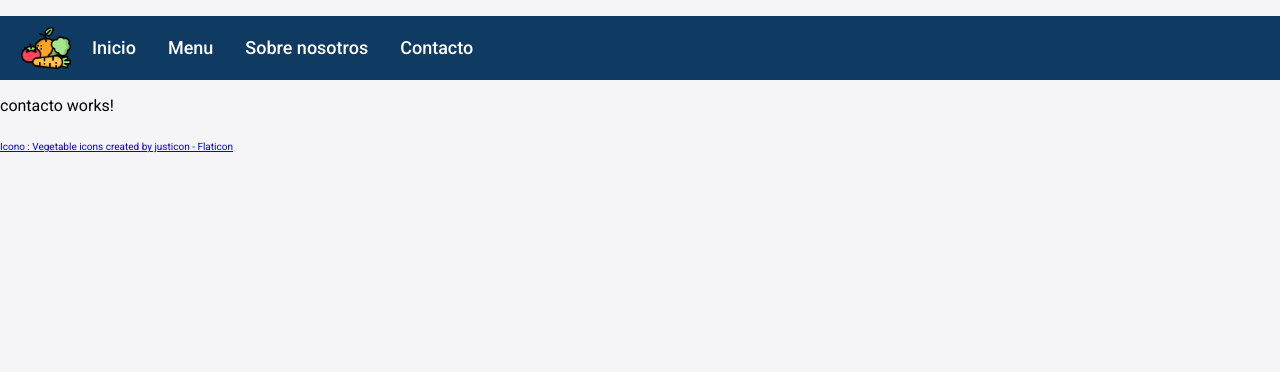
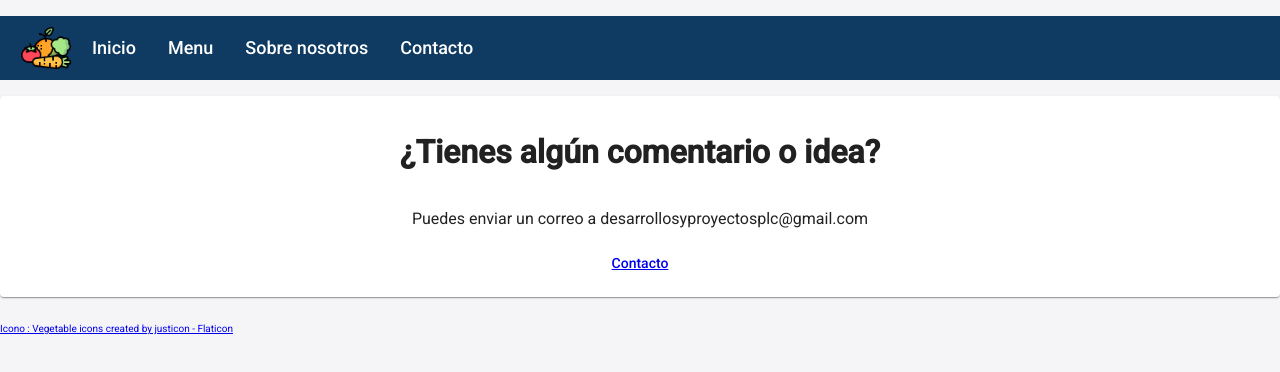
Before and after one commit to paula75/quetienemicomida-web, an Angular app: page /contacto in a window 1280 px wide. Shown: the top 372 px of the page. Built offline with nearby package versions, Linux system fonts and the light colour scheme.

Commit message:
Agrega informacion contacto y about

```diff
--- a/src/app/about/about.component.html
+++ b/src/app/about/about.component.html
@@ -1 +1,8 @@
-<p>about works!</p>
+<mat-card class="card-inicio">
+
+    <div fxLayoutAlign="center" class="main-title">
+        <h1>
+            En construcción
+        </h1>
+    </div>
+</mat-card>
--- a/src/app/contacto/contacto.component.html
+++ b/src/app/contacto/contacto.component.html
@@ -1 +1,21 @@
-<p>contacto works!</p>
+<mat-card class="card-inicio">
+
+    <div fxLayoutAlign="center" class="main-title">
+        <h1>
+            ¿Tienes algún comentario o idea?
+        </h1>
+    </div>
+    <div class="site-description" fxLayoutAlign="center" >
+        <p>
+            Puedes enviar un correo a desarrollosyproyectosplc@gmail.com
+        </p>
+    </div>
+    <div fxLayoutAlign="center" >
+        <button mat-button>
+            <a href = "mailto:desarrollosyproyectosplc@gmail.com?subject = FeedbackComida&body = Message">
+                Contacto
+            </a>
+        </button>
+
+    </div>
+</mat-card>
--- a/src/app/inicio/inicio.component.html
+++ b/src/app/inicio/inicio.component.html
@@ -1,4 +1,3 @@
-<div>  </div>
 
 <mat-card class="card-inicio">
 
```
